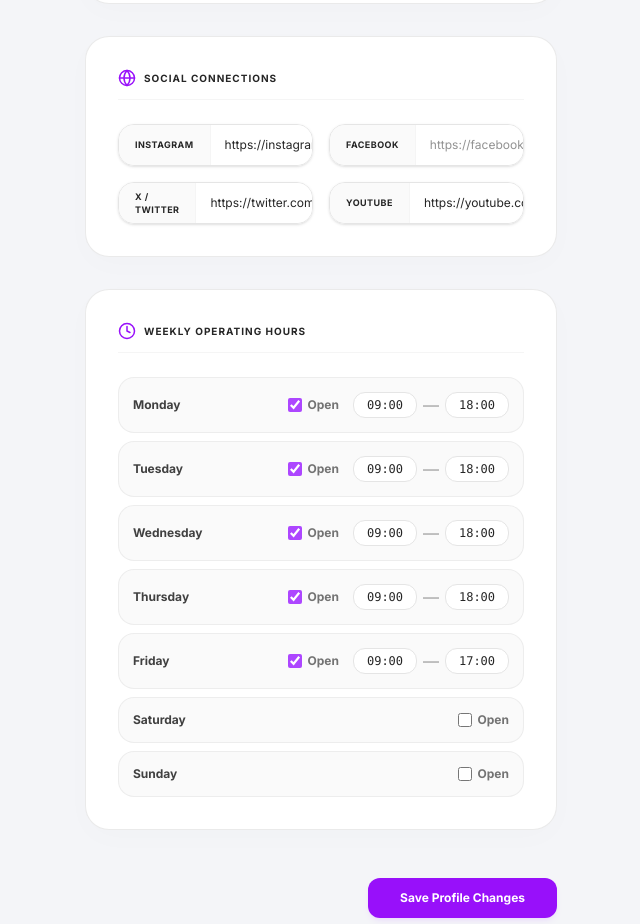
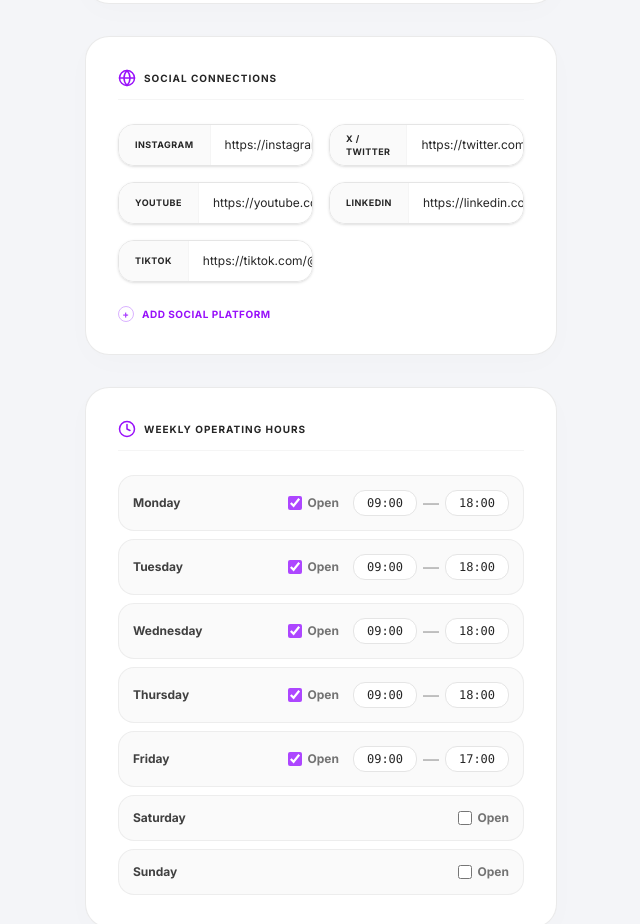
Before and after one commit to Faheem10-web/TapQR-, a React (Vite) app: page /dashboard in a window 1280 px wide. Shown: the part 844-1768 px from the top of the page, without its empty margins (227-867 px from the left). Built offline with nearby package versions, Linux system fonts and the light colour scheme.

Commit message:
Social connections: show only filled platforms, add expandable empty platform picker

```diff
--- a/src/pages/Dashboard.jsx
+++ b/src/pages/Dashboard.jsx
@@ -495,8 +495,12 @@ export default function Dashboard() {
                       <h3 className="text-[10px] uppercase font-extrabold tracking-widest text-neutral-450">Social Connections</h3>
                     </div>
 
+                    {/* Only show filled platforms */}
                     <div className="grid grid-cols-1 sm:grid-cols-2 gap-4">
-                      {['instagram', 'facebook', 'twitter', 'youtube'].map(plat => (
+                      {['instagram', 'facebook', 'twitter', 'youtube', 'linkedin', 'tiktok', 'whatsapp', 'telegram', 'snapchat', 'pinterest', 'discord'].map(plat => {
+                        const val = currentProfile.socials[plat] || '';
+                        if (!val) return null;
+                        return (
                           <div key={plat} className="flex rounded-2xl overflow-hidden border border-neutral-200 shadow-sm">
                             <label htmlFor={`social-${plat}`} className="bg-neutral-50 text-neutral-555 text-[9px] uppercase font-bold tracking-wider px-4 flex items-center border-r border-neutral-100 w-24 select-none cursor-pointer">
                               {plat === 'twitter' ? 'X / Twitter' : plat}
@@ -504,14 +508,44 @@ export default function Dashboard() {
                             <input
                               id={`social-${plat}`}
                               type="url"
-                            value={currentProfile.socials[plat] || ''}
+                              value={val}
                               onChange={(e) => updateNestedField('socials', plat, e.target.value)}
                               placeholder={`https://${plat === 'twitter' ? 'twitter' : plat}.com/...`}
                               className="flex-1 bg-white text-neutral-800 px-3.5 py-3 text-xs focus:outline-none"
                             />
                           </div>
-                      ))}
+                        );
+                      })}
                     </div>
+
+                    {/* Add more platforms - expandable */}
+                    <details className="group">
+                      <summary className="cursor-pointer list-none flex items-center gap-2 text-[10px] font-bold text-purple-600 uppercase tracking-wider select-none hover:text-purple-700">
+                        <span className="w-4 h-4 rounded-full border border-purple-300 flex items-center justify-center text-purple-500 text-[10px] font-black leading-none">+</span>
+                        Add Social Platform
+                      </summary>
+                      <div className="grid grid-cols-1 sm:grid-cols-2 gap-4 mt-4">
+                        {['instagram', 'facebook', 'twitter', 'youtube', 'linkedin', 'tiktok', 'whatsapp', 'telegram', 'snapchat', 'pinterest', 'discord'].map(plat => {
+                          const val = currentProfile.socials[plat] || '';
+                          if (val) return null;
+                          return (
+                            <div key={plat} className="flex rounded-2xl overflow-hidden border border-dashed border-neutral-300 shadow-sm opacity-70 focus-within:opacity-100 focus-within:border-purple-400 transition-all">
+                              <label htmlFor={`social-add-${plat}`} className="bg-neutral-50 text-neutral-555 text-[9px] uppercase font-bold tracking-wider px-4 flex items-center border-r border-neutral-100 w-24 select-none cursor-pointer">
+                                {plat === 'twitter' ? 'X / Twitter' : plat}
+                              </label>
+                              <input
+                                id={`social-add-${plat}`}
+                                type="url"
+                                value={val}
+                                onChange={(e) => updateNestedField('socials', plat, e.target.value)}
+                                placeholder={`https://${plat === 'twitter' ? 'twitter' : plat}.com/...`}
+                                className="flex-1 bg-white text-neutral-800 px-3.5 py-3 text-xs focus:outline-none"
+                              />
+                            </div>
+                          );
+                        })}
+                      </div>
+                    </details>
                   </div>
 
                   {/* GROUP 4: Business Operating Hours */}
```
Lines whose indentation alone changed are shown as unchanged.
